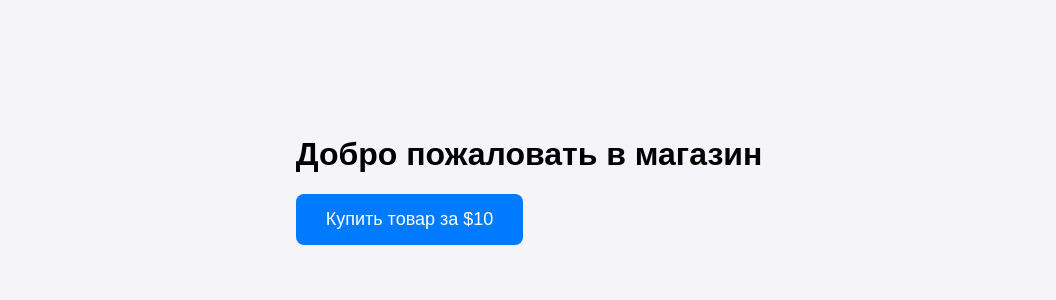
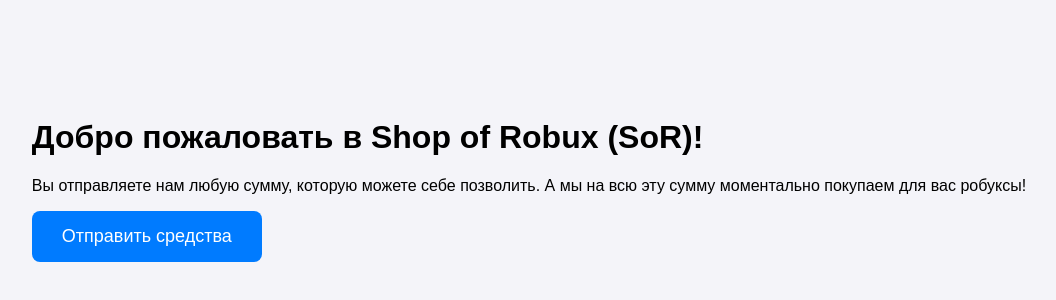
Before and after one commit to n6767ooo6767-cmyk/Shop, a plain HTML site: page index.html in a window 1280 px wide. Shown: the part 228-528 px from the top of the page, without its empty margins (111-1167 px from the left). Drawn offline with Linux system fonts and the light colour scheme.

Commit message:
Update index.html

```diff
--- a/index.html
+++ b/index.html
@@ -2,13 +2,17 @@
 <html lang="ru">
 <head>
     <meta charset="UTF-8">
-    <title>Мой Магазин</title>
+    <title>Robux Shop</title>
     <link rel="stylesheet" href="style.css">
 </head>
 <body>
     <div class="container">
-        <h1>Добро пожаловать в магазин</h1>
-        <button id="payButton">Купить товар за $10</button>
+        <h1 class="fade-in">Добро пожаловать в Shop of Robux (SoR)!</h1>
+        <p class="description">
+            Вы отправляете нам любую сумму, которую можете себе позволить.
+            А мы на всю эту сумму моментально покупаем для вас робуксы!
+        </p>
+        <button id="payButton" class="pulse-animation">Отправить средства</button>
     </div>
     <script src="script.js"></script>
 </body>
```
